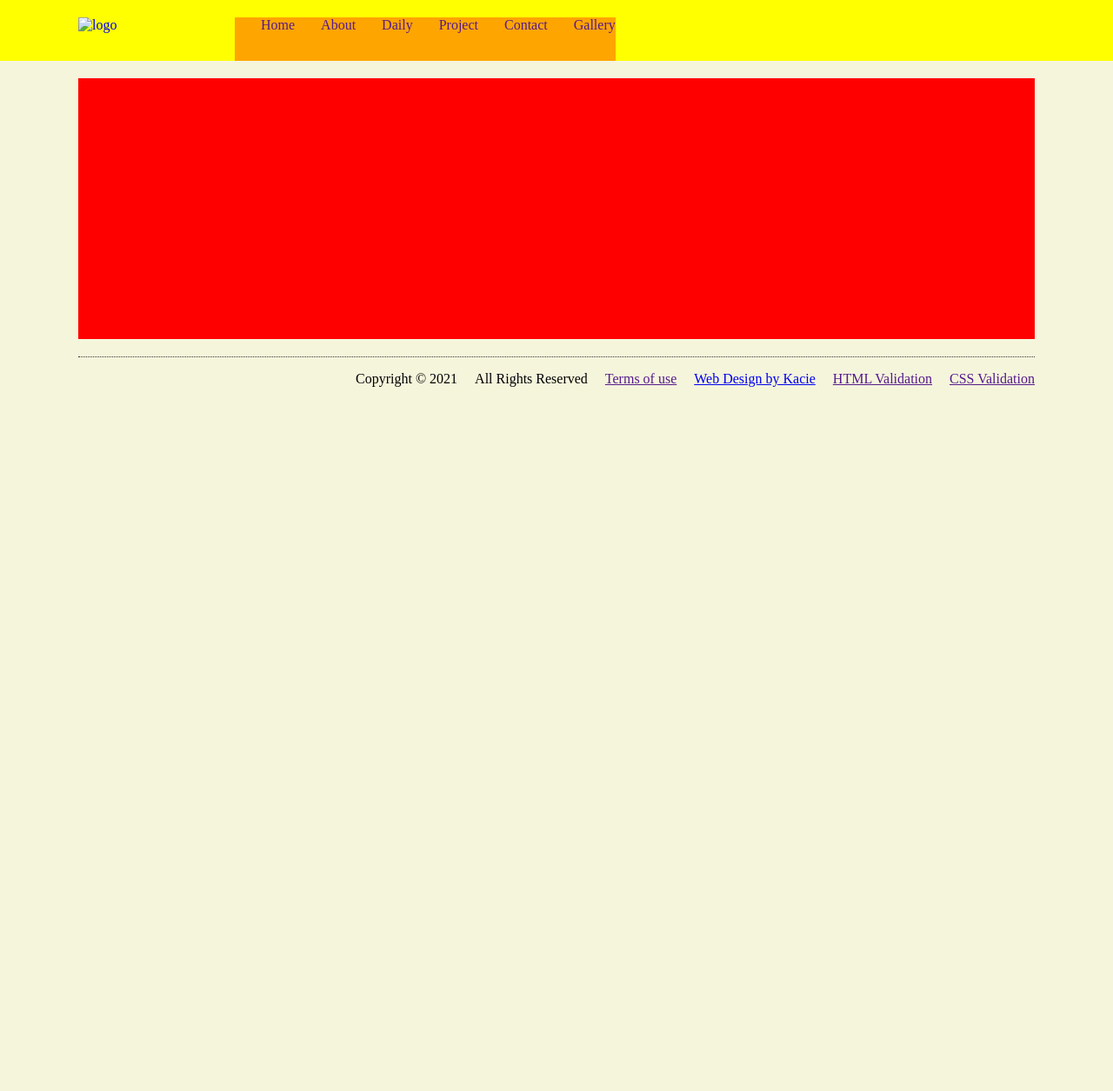
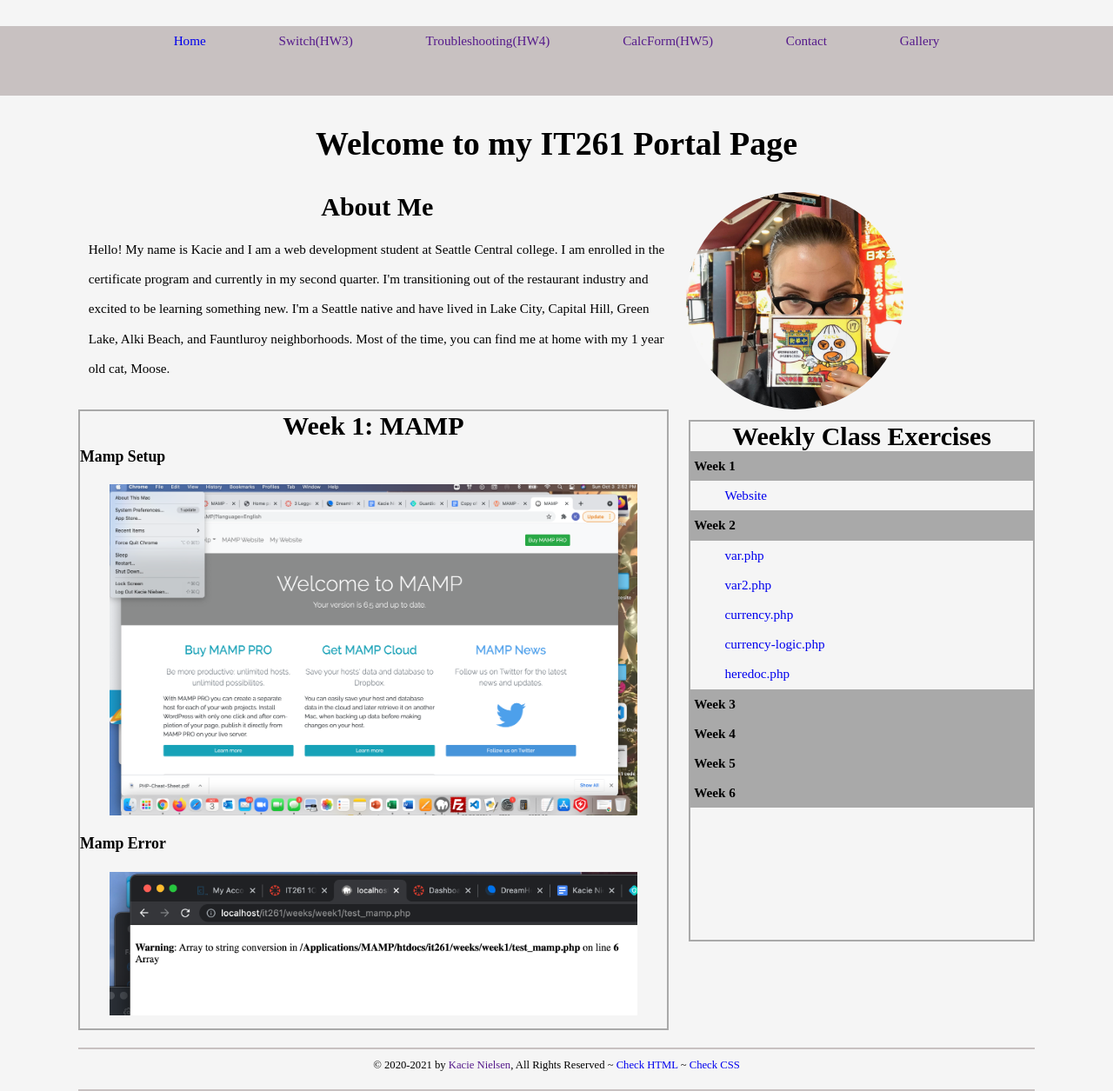
Before and after one commit to Csynlsn/it261-fall21, a PHP site: page /it261/ in a window 1280 px wide. Shown: the whole page at 87% size. Before the commit the page ends 445 px from the top, so only its background shows below. Run offline with PHP 8.4, Linux system fonts and the light colour scheme.

Commit message:
Add portalpage

```diff
--- /dev/null
+++ b/it261/css/portal.css
@@ -0,0 +1,161 @@
+* {
+    padding: 0;
+    margin: 0;
+    box-sizing: border-box;
+}
+
+@import url('https://fonts.googleapis.com/css2?family=Bitter&display=swap');
+
+body {
+    background-color: whitesmoke;
+    font-family: 'Bitter', serif;
+    font-size: 0.95em;
+    line-height: 2.25em;
+}
+
+
+.wrapper {
+    width: 95%;
+    margin: 0 auto;
+    max-width: 1100px;
+    background-color: whitesmoke;
+}
+
+h1 {
+    text-align: center;
+    font-size: 2.5em;
+    margin: 1em auto;
+}
+
+h2 {
+    text-align: center;
+    font-size: 30px;
+}
+
+a {
+    text-decoration: none;
+}
+
+ul {
+    list-style-type: none;
+}
+
+/* START nav/header styles*/
+.header {
+    width: 100%;
+    text-align: center;
+    margin: 0 auto;
+    height: 80px;
+    background: rgb(200, 193, 193);
+}
+
+nav {
+    width: 100%;
+    margin: 0 auto;
+    height: 80px;
+    margin-top: 2em;
+    background: rgb(200, 193, 193);
+}
+
+nav ul {
+    display: inline-block;
+    list-style-type: none;
+}
+
+nav ul li {
+    display: inline;
+    padding: 20px;
+    margin: 20px;
+}
+
+/* END nav/header styles*/
+
+
+/*  START about/image styles   */
+div.container-intro{
+    height: 280px;
+    width: 97.87%;
+    background: whitesmoke;
+    margin: 2em auto;
+}
+
+#col-1 {
+    width: 36.17%;
+    float: right;
+}
+
+#col-2 {
+    width: 61.70%;
+    float: left;
+}
+
+p.about {
+    padding-top: 1em;
+    padding-bottom: 2em;
+}
+
+img.bio-pic {
+    width: 250px;
+    height: 250px;
+    border-radius: 50%;
+}
+/*  END about/image styles   */
+
+
+
+/*   START main styles   */
+main {
+    width: 61.70%;
+    height: auto;
+    background: whitesmoke;
+    float: left;
+    margin-bottom: 20px;
+    border: 2px solid darkgray;
+}
+
+
+img.screenshot {
+    width: 90%;
+    display: block;
+    margin: 1em auto;
+
+}
+/*   END main styles   */
+
+
+
+/*  START class exercise  */
+aside {
+    width: 36.17%;
+    height: 600px;
+    float: right;
+    background: whitesmoke;
+    border: 2px solid darkgray;
+    margin-bottom: 2em;
+}
+
+
+dt {
+    font-weight: bold;
+    padding-left: 4px;
+    background: darkgray;
+}
+
+dd {
+    padding-left: 10%;
+}
+
+
+/*  END class exercise  */
+
+/*  START footer styles  */
+footer {
+    height: 50px;
+    width: 100%;
+    text-align: center;
+    border-top: 2px solid rgb(200, 193, 193);
+    border-bottom: 2px solid rgb(200, 193, 193);
+    clear: both;
+}
+
+/*  END footer styles  */
--- a/it261/index.php
+++ b/it261/index.php
@@ -3,54 +3,107 @@
 <head>
 <meta charset="UTF-8">
 <meta name="viewport" content="width=device-width, initial-scale=1.0" >
-<link href="css/styles.css" type="text/css" rel= "stylesheet">
-<title>Home page of our website</title>
+<link href="https://fonts.googleapis.com/css2?family=Roboto:wght@300&display=swap" rel="stylesheet">
+<link href='css/portal.css' rel='stylesheet' type='text/css'/>
+<title>Portal Page</title>
 
 </head>
 
 <body>
+<div class="header">
     <header>
-        <div class="header-inner">
-        <a href="index.html">
-            <img id="logo" src="" alt="logo">
-        </a>
+
         <nav>
-            <ul>
-<li><a href="">Home</a></li>
-<li><a href="">About</a></li>
-<li><a href="">Daily</a></li>
-<li><a href="">Project</a></li>
+            <ul >
+<li><a href="https://kaciecodes.com/it261/index.php">Home</a></li>
+<li><a href="">Switch(HW3)</a></li>
+<li><a href="">Troubleshooting(HW4)</a></li>
+<li><a href="">CalcForm(HW5)</a></li>
 <li><a href="">Contact</a></li>
 <li><a href="">Gallery</a></li>
             </ul>
+        </nav>
 
-        </nav>
-        </div> <!--END header-inner-->
-    </header>
-    <div id="wrapper">
-    <div id="hero">
+    </header> </div> <!-- END header -->
+<div class="wrapper">
+    <div class="container-intro">
+
+          <h1>Welcome to my IT261 Portal Page</h1>
+
+        <div id="col-1">
+        <img class="bio-pic" src="images/me.jpeg" alt="Kacie in Japan">
+        </div><!--END col-1-->
+
+        <div id="col-2">
+        <h2>About Me</h2>
+           <p class="about">Hello! My name is Kacie and I am a web development student at Seattle Central
+        college. I am enrolled in the certificate program and currently in
+        my second quarter. I'm transitioning out of the restaurant industry and excited to be learning something new.
+        I'm a Seattle native and have lived in Lake City, Capital Hill, Green Lake,
+        Alki Beach, and Fauntluroy neighborhoods. Most of the time, you can find me at home with
+        my 1 year old cat, Moose.
+           </p>
+        </div><!--END col-2-->
+
+    </div> <!--END containter-intro-->
+
+<main>
+    <h2>Week 1: MAMP</h2>
+    <h3>Mamp Setup</h3>
+        <img class="screenshot" src="images/MAMPsetup.png">
+
+    <h3>Mamp Error</h3>
+    <img class="screenshot" src="images/MAMP-warning.png">
+</main>
+
+<aside>
+    <div class="aside">
+     <h2>Weekly Class Exercises</h2>
+     <dl>
+        <dt>Week 1</dt>
+            <dd><a href="https://kaciecodes.com/it261/website/index.html">Website</a></dd>
+        <dt>Week 2</dt>
+            <dd><a href="https://kaciecodes.com/it261/weeks/week2/var.php">var.php</a></dd>
+            <dd><a href="https://kaciecodes.com/it261/weeks/week2/var2.php">var2.php</a></dd>
+            <dd><a href="https://kaciecodes.com/it261/weeks/week2/currency.php">currency.php</a></dd>
+            <dd><a href="https://kaciecodes.com/it261/weeks/week2/currency-logic.php">currency-logic.php</a></dd>
+            <dd><a href="https://kaciecodes.com/it261/weeks/week2/heredoc.php">heredoc.php</a></dd>
+        <dt>Week 3</dt>
+        <dt>Week 4</dt>
+        <dt>Week 5</dt>
+        <dt>Week 6</dt>
+    </dl>
+    <div><!--End aside-->
+</aside>
 
 
-    </div> <!--END hero-->
+<footer>
+      <p><small>&copy; 2020-<?=date("Y")?> by
+          <a href="">Kacie Nielsen</a>, All Rights Reserved ~
+          <a id="html-checker" href="#">Check HTML</a> ~
+          <a href="https://jigsaw.w3.org/css-validator/check?uri=referer">Check CSS</a></small>
+     </p>
+    </footer>
+   </div><!--END wrapper-->
+
+
+   <script>
+     //https://tinyurl.com/dynamic-html-checker
+     document.getElementById("html-checker").setAttribute("href","https://validator.w3.org/nu/?doc=" + location.href);
+
+     //manages mobile nav
+     function myFunction() {
+         var x = document.getElementById("myTopnav");
+         if (x.className === "topnav") {
+             x.className += " responsive";
+         } else {
+             x.className = "topnav";
+         }
+     }
+  </script>
 
 
 
-
-
-<footer>
-    <ul>
-        <li>Copyright &copy; 2021</li>
-        <li>All Rights Reserved</li>
-        <li><a href="">Terms of use</a></li>
-        <li><a href="../">Web Design by Kacie</a></li>
-        <li><a href="">HTML Validation</a></li>
-        <li><a href="">CSS Validation</a></li>
-
-    </ul>
-
-
-</footer>
-
-    </div>  <!--END wrapper-->
+    </div> <!--END wrapper-->
 </body>
 </html>
--- a/it261/website/css/styles.css
+++ b/it261/website/css/styles.css
@@ -7,7 +7,7 @@
 }
 
 body {
-    background-color: beige;
+    background-color: rgb(243, 232, 234);
 }
 
 header {
@@ -74,6 +74,7 @@ aside{
 }
 
 footer {
+    width: 100%;
     height: 50px;
     line-height: 50px;
     border-top: 1px dotted #333;
```
Also changed, not shown: it261/test.html (added, +36 -0 lines), it261/images/MAMP-warning.png (added), it261/images/MAMPsetup.png (added), it261/images/me.jpeg (added).
